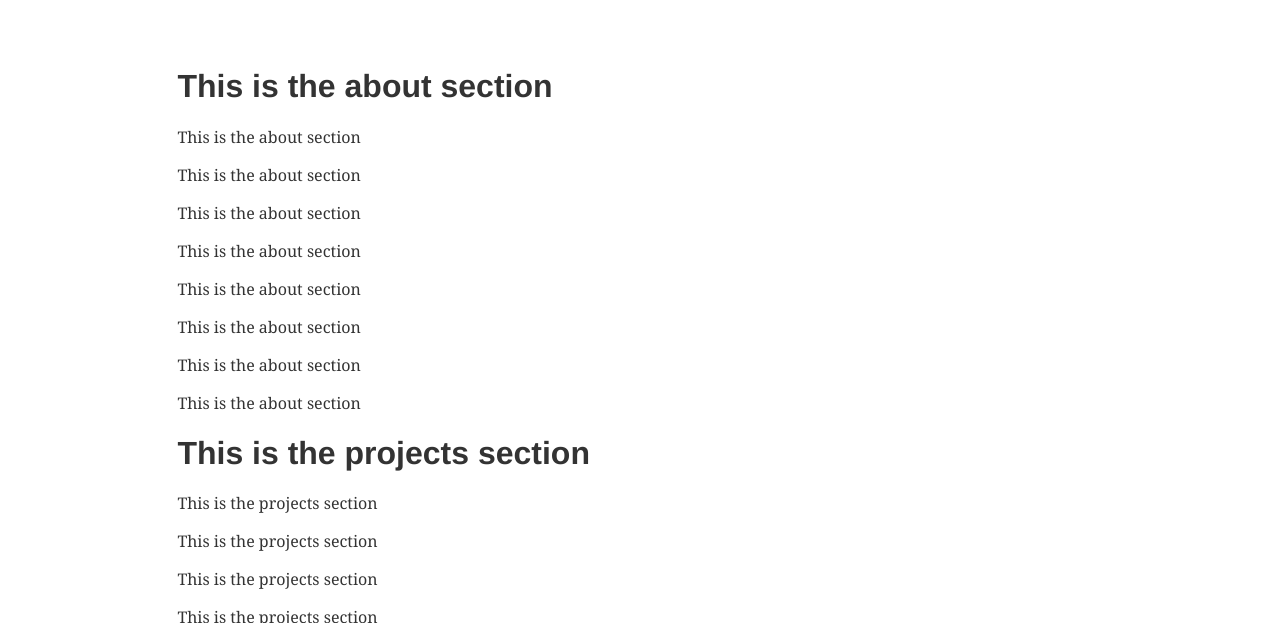
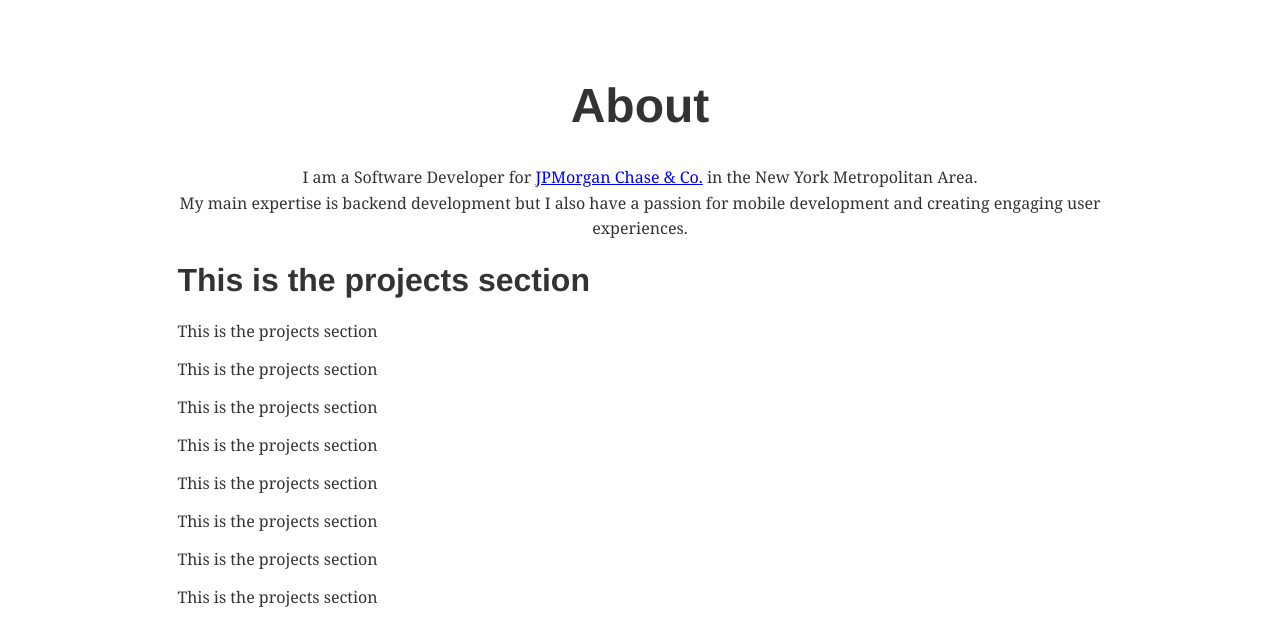
Before and after one commit to kellyhogan/kellyhogan.github.io, a Gatsby site: page / in a window 1280 px wide. Shown: the part 802-1425 px from the top of the page. Built offline with nearby package versions, Linux system fonts and the light colour scheme; Gatsby itself is replaced by a stand-in of ours; what typography-theme-noriega would draw is missing.

Commit message:
Added description and animation for About section

```diff
--- a/src/components/About.css
+++ b/src/components/About.css
@@ -0,0 +1,9 @@
+.title {
+  text-align: center;
+  font-size: 3rem;
+}
+
+.about-me {
+   text-align: center;
+   line-height: 160%
+}
--- a/src/components/About.js
+++ b/src/components/About.js
@@ -4,14 +4,23 @@ import "./About.css"
 
 export default ({id}) => (
   <div id={id}>
-  <h1>This is the about section</h1>
-  <p>This is the about section</p>
-  <p>This is the about section</p>
-  <p>This is the about section</p>
-  <p>This is the about section</p>
-  <p>This is the about section</p>
-  <p>This is the about section</p>
-  <p>This is the about section</p>
-  <p>This is the about section</p>
+  <h1
+    className="title"
+    data-sal="slide-right"
+    data-sal-easing="ease-in-cubic"
+    data-sal-delay="200"
+    data-sal-duration="400"
+  >
+   About
+  </h1>
+  <p className="about-me">
+    I am a Software Developer for&nbsp;
+    <a href="https://www.jpmorganchase.com/" target="_blank">
+      JPMorgan Chase & Co.
+    </a>
+    &nbsp;in the New York Metropolitan Area.
+    <br/>
+    My main expertise is backend development but I also have a passion for mobile development and creating engaging user experiences.
+  </p>
   </div>
 );
--- a/src/components/Home.css
+++ b/src/components/Home.css
@@ -17,5 +17,5 @@
 
 .intro {
   font-size: 3rem;
-  line-height: 150%;
+  line-height: 160%;
 }
```
